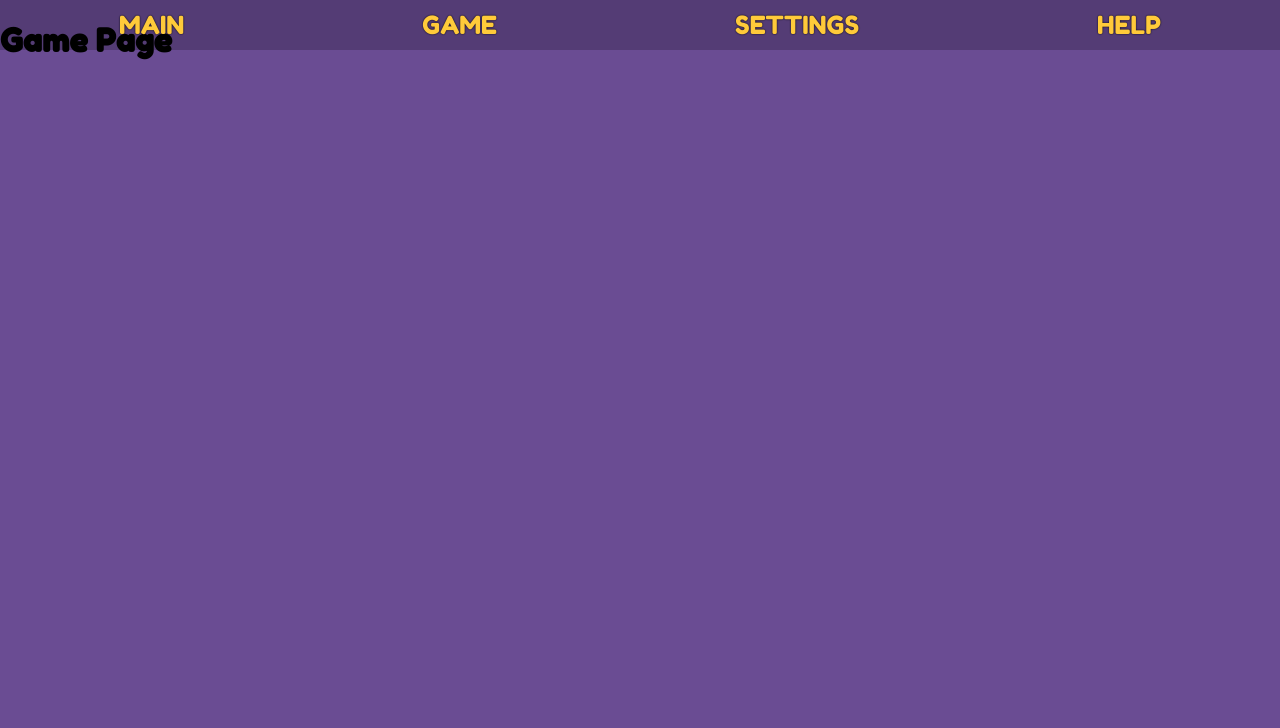
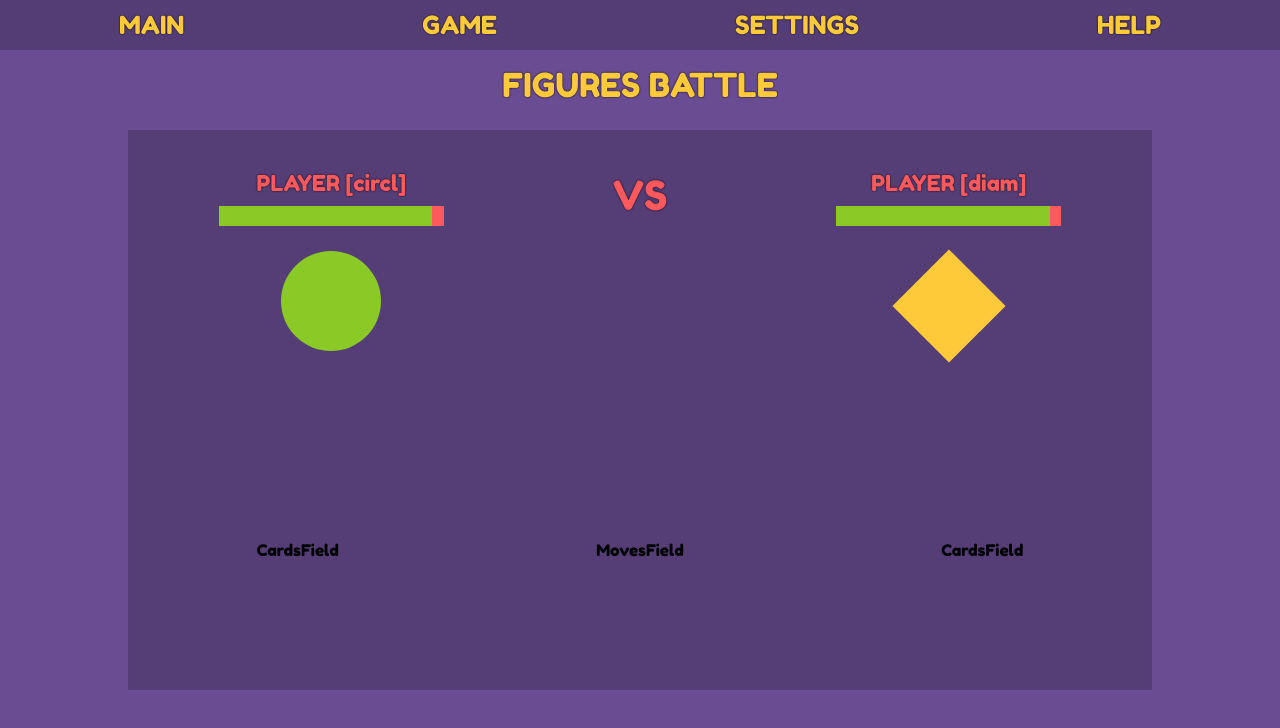
Before and after one commit to dzianisshupenka/react-game, a React (Create React App) app: page /game in a window 1280 px wide. Shown: the top 728 px of the page. Built offline with nearby package versions, Linux system fonts and the light colour scheme.

Commit message:
feat: add game components, player field base layout

```diff
--- /dev/null
+++ b/src/components/game/CardsField.tsx
@@ -0,0 +1,11 @@
+import React from 'react';
+
+const CardsField:React.FC = () => {
+    return (
+        <div>
+            CardsField
+        </div>
+    );
+};
+
+export default CardsField;
--- /dev/null
+++ b/src/components/game/MovesField.tsx
@@ -0,0 +1,11 @@
+import React from 'react';
+
+const MovesField:React.FC = () => {
+    return (
+        <div>
+            MovesField
+        </div>
+    );
+};
+
+export default MovesField;
--- /dev/null
+++ b/src/components/game/PlayerField.tsx
@@ -0,0 +1,36 @@
+import React from 'react';
+
+interface PlayerFieldProps {
+    avatar: string
+}
+
+let avatarStyle = [''];
+
+const PlayerField:React.FC<PlayerFieldProps> = ({avatar}) => {
+    switch (avatar) {
+        case 'quad':
+            avatarStyle = ['player-avatar-quad'];
+            break;
+        case 'circl':
+            avatarStyle = ['player-avatar-circl'];
+            break;
+        case 'trian':
+            avatarStyle = ['player-avatar-trian'];
+            break;
+        case 'diam':
+            avatarStyle = ['player-avatar-diam'];
+            break;
+    };
+
+    return (
+        <div className="player-card">
+            <span className="player-name">PLAYER [{avatar}]</span>
+            <div className="player-health">
+                <div className="player-health-bar"  style={{width: '95%'}}></div>
+            </div>
+            <div className={avatarStyle.join(' ')}></div>
+        </div>
+    );
+};
+
+export default PlayerField;
--- /dev/null
+++ b/src/components/game/index.ts
@@ -0,0 +1,9 @@
+import PlayerField from './PlayerField';
+import CardsField from './CardsField';
+import MovesField from './MovesField';
+
+export {
+    PlayerField,
+    CardsField,
+    MovesField
+};
--- a/src/components/pages/Game.tsx
+++ b/src/components/pages/Game.tsx
@@ -1,9 +1,20 @@
 import React from 'react';
+import { CardsField, MovesField, PlayerField } from '../game';
 
 const Game:React.FC = () => {
     return (
-        <div>
-            <h1>Game Page</h1>
+        <div className="game-container">
+            <div className="game-header">FIGURES BATTLE</div>
+            <div className="game-players">
+                <PlayerField avatar="circl" />
+                <span className="game-vs">VS</span>
+                <PlayerField avatar="diam" />
+            </div>
+            <div className="game-cards-and-moves">
+                <CardsField />
+                <MovesField />
+                <CardsField />
+            </div>
         </div>
     );
 };
--- a/src/index.css
+++ b/src/index.css
@@ -72,3 +72,107 @@ code {
   color: #ffca3a;
   text-shadow: 0 0 2px #000;
 }
+
+.game-container {
+  width: 100vw;
+  height: 100vh;
+  display: flex;
+  flex-direction: column;
+  align-items: center;
+}
+
+.game-header {
+  margin-top: 65px;
+  font-size: 33px;
+  color: #ffca3a;
+  text-shadow: 0 0 2px #000;
+}
+
+.game-vs {
+  font-size: 40px;
+  color: #ff595e;
+  text-shadow: 0 0 2px #000;
+  margin-top: -150px;
+}
+
+.game-players {
+  width: 80%;
+  height: 35%;
+  display: flex;
+  flex-direction: row;
+  align-items: center;
+  justify-content: space-around;
+  margin-top: 25px;
+  background-color:rgba(0, 0, 0, 0.2);
+}
+
+.game-cards-and-moves {
+  width: 80%;
+  height: 35%;
+  display: flex;
+  flex-direction: row;
+  align-items: center;
+  justify-content: space-around;
+  background-color:rgba(0, 0, 0, 0.2);
+}
+
+.player-card {
+  width: 250px;
+  height: 200px;
+  display: flex;
+  flex-direction: column;
+  align-items: center;
+}
+
+.player-name {
+  font-size: 22px;
+  color: #ff595e;
+  text-shadow: 0 0 2px #000;
+}
+
+.player-health {
+  margin-top: 10px;
+  width: 90%;
+  height: 20px;
+  background-color: #ff595e;
+}
+
+.player-health-bar {
+  width: 100%;
+  height: 100%;
+  background-color: #8ac926;
+  transition: width 500ms;
+}
+
+.player-avatar-quad {
+  width: 100px;
+  height: 100px;
+  margin-top: 25px;
+  background-color: #ff595e;
+}
+
+.player-avatar-circl {
+  width: 100px;
+  height: 100px;
+  margin-top: 25px;
+  border-radius: 50px;
+  background-color: #8ac926;
+  color: #1982c4
+}
+
+.player-avatar-trian 	{
+  width: 0;
+  height: 0;
+  margin-top: 25px;
+  border-left: 50px solid transparent;
+  border-right: 50px solid transparent;
+  border-bottom: 100px solid #1982c4;
+}
+
+.player-avatar-diam {
+  width: 80px;
+  height: 80px;
+  margin-top: 40px;
+  transform: rotate(-45deg);
+  background-color: #ffca3a;
+}
```
